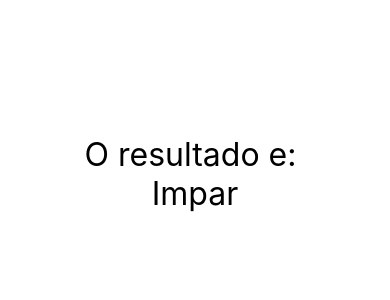
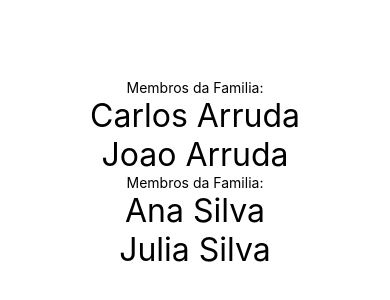
Before and after one commit to mateusdearaujo/react-native-project, a React Native app: screen / in a window 390 px wide. Shown: the part 248-548 px from the top of the page. Built offline with nearby package versions, Linux system fonts and the light colour scheme.

Commit message:
feat: creating Familia component

```diff
--- a/src/App.js
+++ b/src/App.js
@@ -11,11 +11,21 @@ import { SafeAreaView, StyleSheet } from 'react-native'
 // import Pai from './components/indireta/Pai'
 // import ContadorV2 from './components/contador/ContadorV2'
 // import Diferenciar from './components/Diferenciar'
-import ParImpar from './components/ParImpar'
+// import ParImpar from './components/ParImpar'
+import Familia from './components/relacao/Familia'
+import Membro from './components/relacao/Membro'
 
 export default () => (
     <SafeAreaView style={style.App}>
-        <ParImpar num={3}/>
+        <Familia>
+            <Membro nome="Carlos" sobrenome="Arruda"/>
+            <Membro nome="Joao" sobrenome="Arruda"/>
+        </Familia>
+        <Familia>
+            <Membro nome="Ana" sobrenome="Silva"/>
+            <Membro nome="Julia" sobrenome="Silva"/>
+        </Familia>
+        {/*<ParImpar num={3}/>*/}
         {/*<Diferenciar/>*/}
         {/*<ContadorV2/>*/}
         {/*<Pai/>*/}
--- a/src/components/relacao/Familia.js
+++ b/src/components/relacao/Familia.js
@@ -1,13 +1,11 @@
 import React from 'react'
-import Filho from './Filho'
 import { Text } from 'react-native'
-import Estilo from '../estilo'
 
-export default () => {
+export default (props) => {
     return (
         <>
-            <Filho nome="Anna" sobrenome="Silva"/>
-            <Filho nome="Julia" sobrenome="Silva"/>
+            <Text>Membros da Familia:</Text>
+            {props.children}
         </>
     )
 }
```
